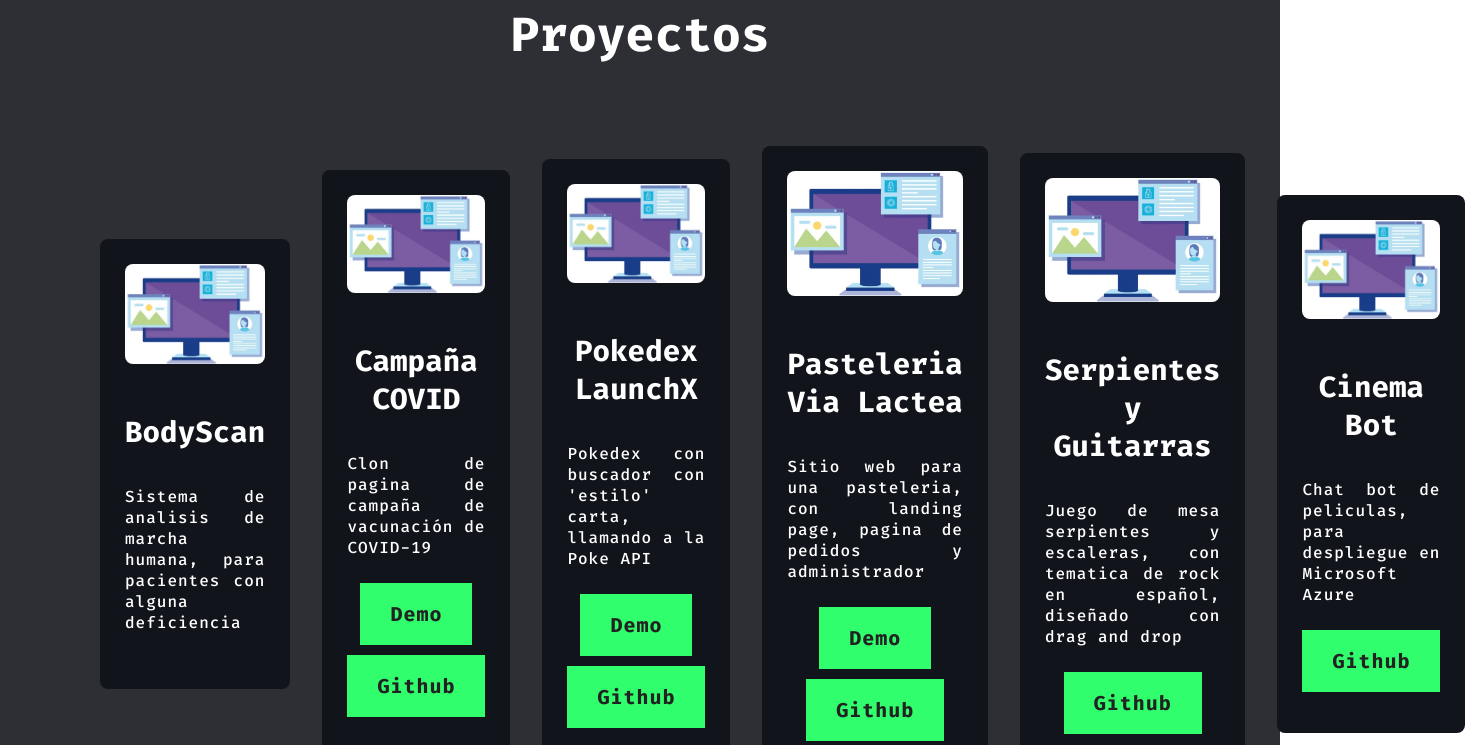
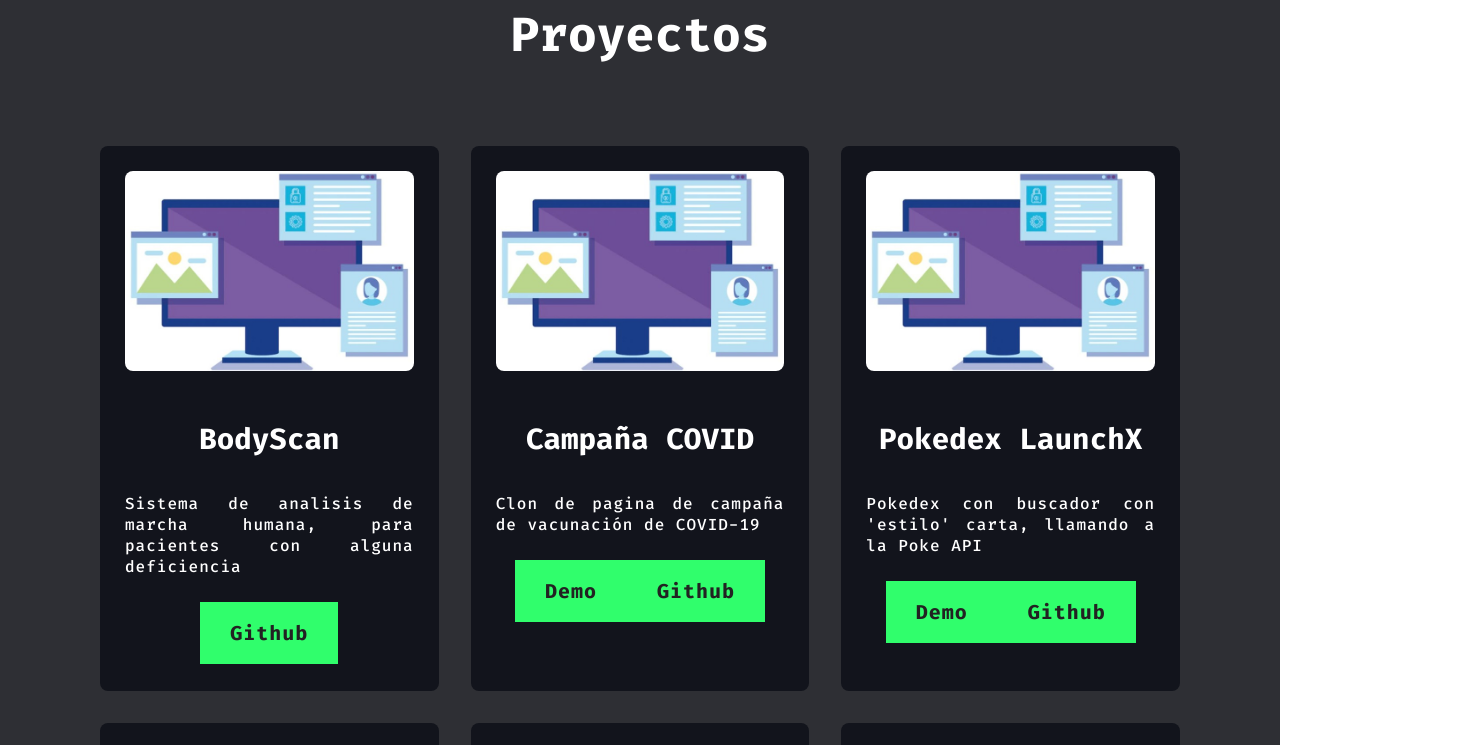
Before and after one commit to AngelCruzO/portafolio, a plain HTML site: page index.html in a window 1280 px wide. Shown: the part 1445-2190 px from the top of the page, 1465 px wide, since content can reach past the window. Drawn offline with Linux system fonts and the light colour scheme.

Commit message:
update style card

```diff
--- a/css/style.css
+++ b/css/style.css
@@ -185,7 +185,7 @@ header ul li:hover a{
 
 /*PROYECTOS*/
 #projects .content{
-  display: flex;
+  display: grid;
   grid-template-columns: repeat(auto-fit, minmax(300px, auto));
   align-items: center;
   gap: 2rem;
@@ -193,7 +193,7 @@ header ul li:hover a{
 }
 
 .card img{
-  height: auto;
+  height: 200px;
   width: 100%;
   border-radius: 0.5rem;
   margin-bottom: 1.5rem;
@@ -205,6 +205,7 @@ header ul li:hover a{
   border-radius: 0.5rem;
   transition: all 0.40s ease;
   color: #fff;
+  height: auto;
 }
 
 .card-content{
@@ -213,6 +214,7 @@ header ul li:hover a{
   flex-direction: column;
   justify-content: space-between;
   margin-bottom: 1rem;
+  height: 250px;
 }
 
 .card-title{
@@ -227,6 +229,11 @@ header ul li:hover a{
   letter-spacing: 1px;
   text-align: justify;
   padding: 15px 0;
+}
+
+.card-footer{
+  justify-content: space-between;
+  height: 100px
 }
 
 /*CONTACTO*/
--- a/js/config.json
+++ b/js/config.json
@@ -8,7 +8,7 @@
     "project_1": {
       "name": "BodyScan",
       "description": "Sistema de analisis de marcha humana, para pacientes con alguna deficiencia",
-      "repo": "https://github.com/AngelCruzO/KinectMatlab"
+      "github": "https://github.com/AngelCruzO/KinectMatlab"
     },
     "project_2": {
       "name": "Campaña COVID",
```
